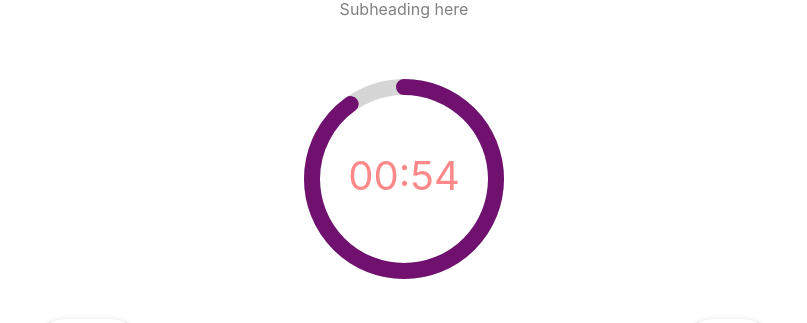
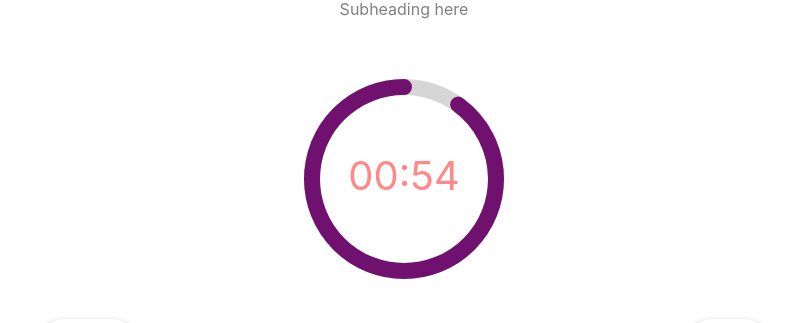
Before and after one commit to veena1232/timerassignment, a React (Create React App) app: page / in a window 1280 px wide. Shown: the part 115-438 px from the top of the page, without its empty margins (236-1043 px from the left). Built offline with nearby package versions, Linux system fonts and the light colour scheme.

Commit message:
seventh commit

```diff
--- a/src/App.js
+++ b/src/App.js
@@ -25,11 +25,11 @@ const App = () => {
     const minutes = Math.floor(seconds / 60);
     const formattedMinutes = minutes.toString().padStart(2, '0');
     const formattedSeconds = (seconds % 60).toString().padStart(2, '0');
-    return `${formattedMinutes}:${formattedSeconds}`;
+    return `${formattedMinutes}:${formattedSeconds}`
   };
 
   const handleButtonClick = () => {
-    if(remainingSeconds>=0 && remainingSeconds<=49 )
+    if(remainingSeconds>=0 && remainingSeconds<=49)
     setRemainingSeconds(remainingSeconds + 10);
   };
 
@@ -54,6 +54,7 @@ const App = () => {
             pathTransitionDuration: 0,
           })}
           maxValue={maxSec}
+          counterClockwise={true}
         />
 
         </div>
@@ -80,9 +81,7 @@ const App = () => {
   </div>
 </div>
 </div>
-
-
-  );
+);
 }
 
 export default App
```
